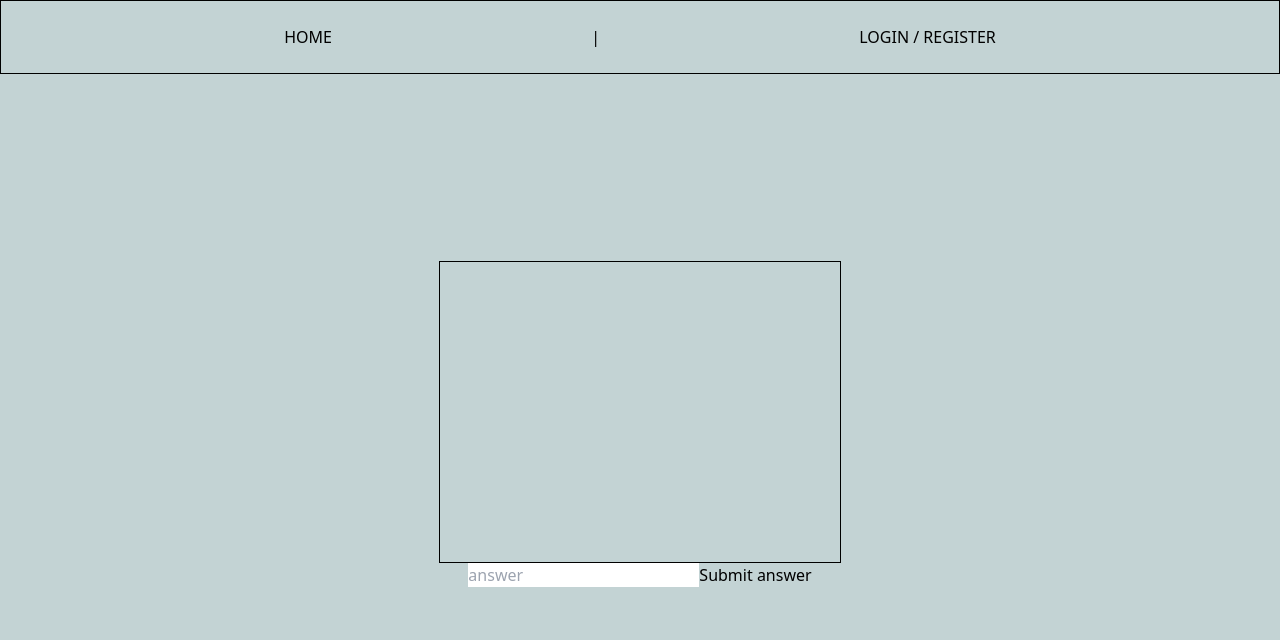
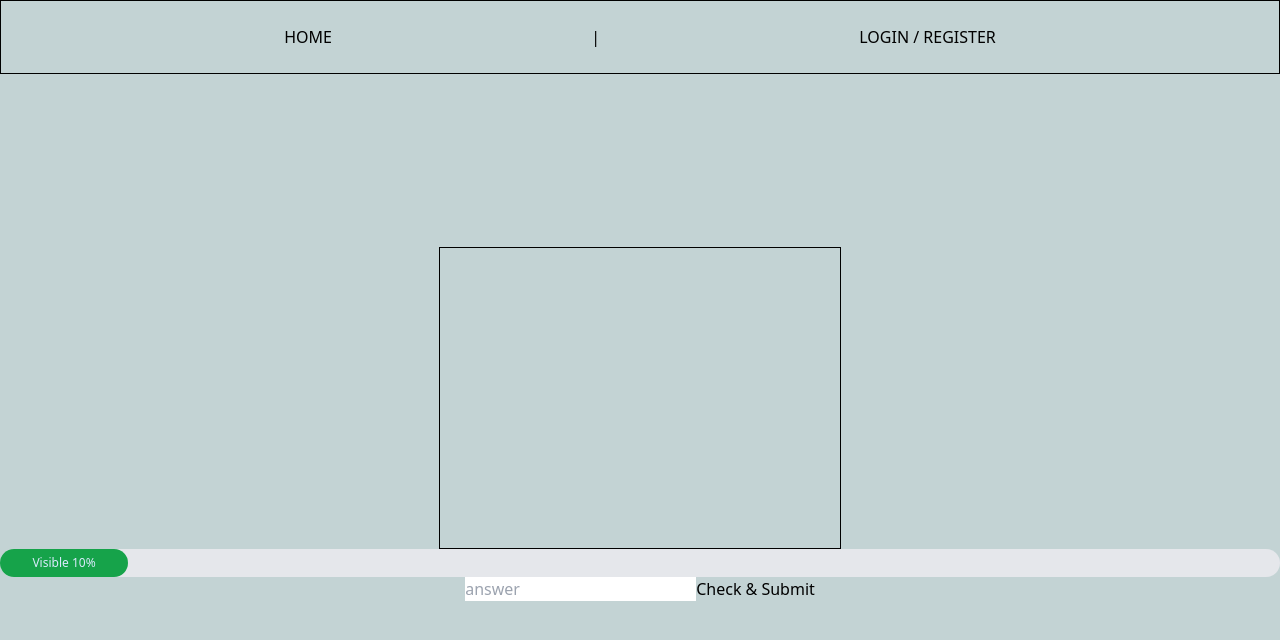
Before and after one commit to HadHod/what-is-it, a React (Vite) app: page /random in a window 1280 px wide. Shown: the top 640 px of the page. Built offline with nearby package versions, Linux system fonts and the light colour scheme.

Commit message:
game progress bar added

```diff
--- /dev/null
+++ b/src/components/GameProgressBar.tsx
@@ -0,0 +1,24 @@
+import { ReactElement } from 'react';
+
+export interface GameProgressBarProps {
+  value: number;
+}
+
+function getColor(value: number): string {
+  if (value > 75) return 'bg-red-600';
+  if (value > 50) return 'bg-yellow-400';
+  if (value > 25) return 'bg-blue-600';
+  return 'bg-green-600';
+}
+
+function GameProgressBar({ value }: GameProgressBarProps): ReactElement {
+  return (
+    <div className="w-full bg-gray-200 rounded-full dark:bg-gray-700">
+      <div className={`${getColor(value)} text-xs font-medium text-blue-100 text-center p-2 leading-none rounded-full`} style={{ width: `${value}%` }}>
+        Visible&nbsp;{ value }%
+      </div>
+    </div>
+  );
+}
+
+export default GameProgressBar;
--- a/src/components/index.ts
+++ b/src/components/index.ts
@@ -1,3 +1,4 @@
 export { default as Spinner } from './Spinner';
 export { default as HomePageLink } from './HomePageLink';
 export { default as NavigationBar } from './NavigationBar';
+export { default as GameProgressBar } from './GameProgressBar';
--- a/src/pages/RandomGamePage.tsx
+++ b/src/pages/RandomGamePage.tsx
@@ -1,5 +1,5 @@
 import React, { ReactElement, RefObject, useState } from 'react';
-import { Spinner } from '../components';
+import { GameProgressBar, Spinner } from '../components';
 
 function RandomGamePage(): ReactElement {
   const [isLoading, setIsLoading] = useState<boolean>(true);
@@ -50,9 +50,10 @@
         : (
           <>
             <canvas ref={canvas} className="border border-solid border-black" onClick={handleCanvasClick} />
+            <GameProgressBar value={10} />
             <div>
               <input type='text' placeholder='answer' />
-              <button>Submit answer</button>
+              <button>Check & Submit</button>
             </div>
           </>
         )
```
